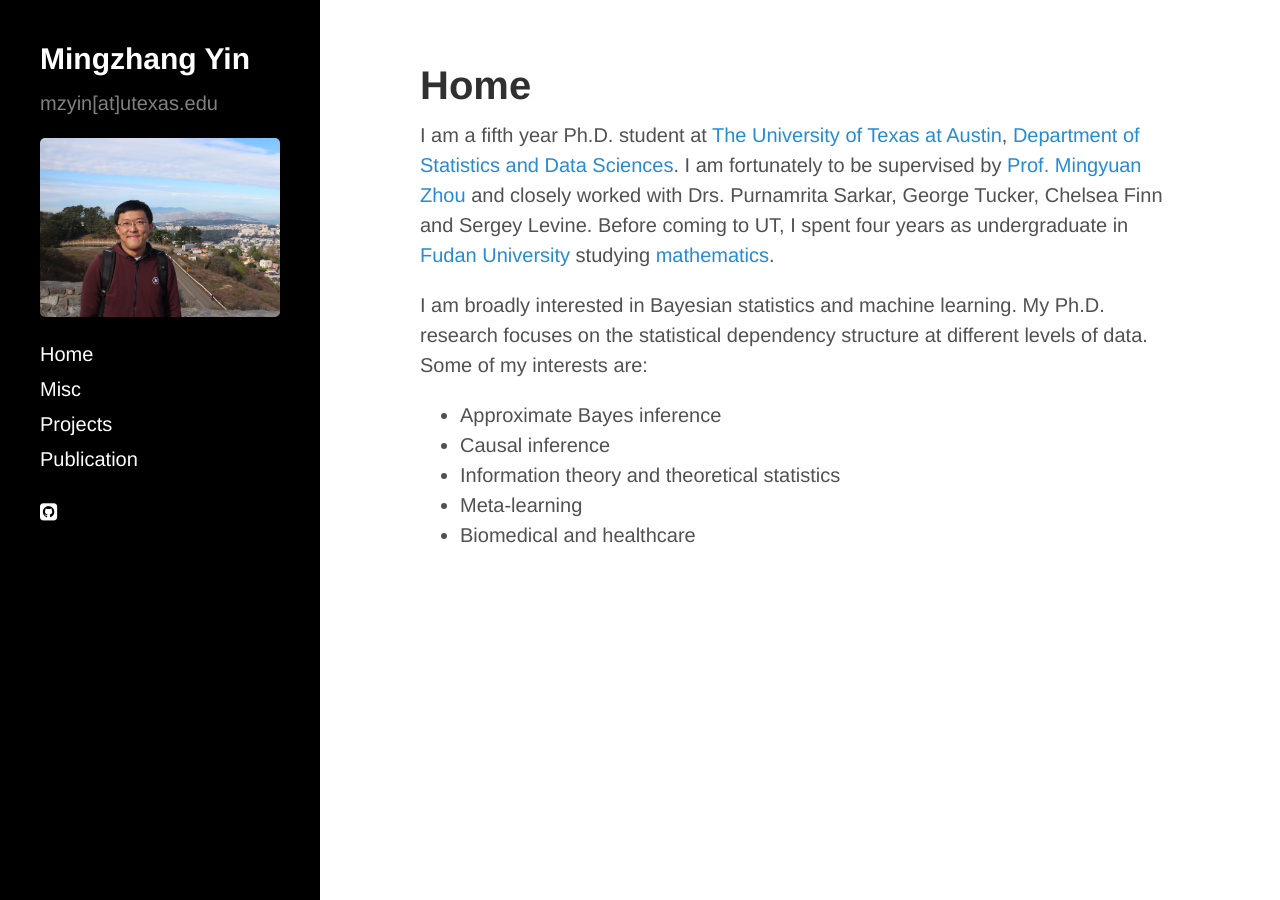
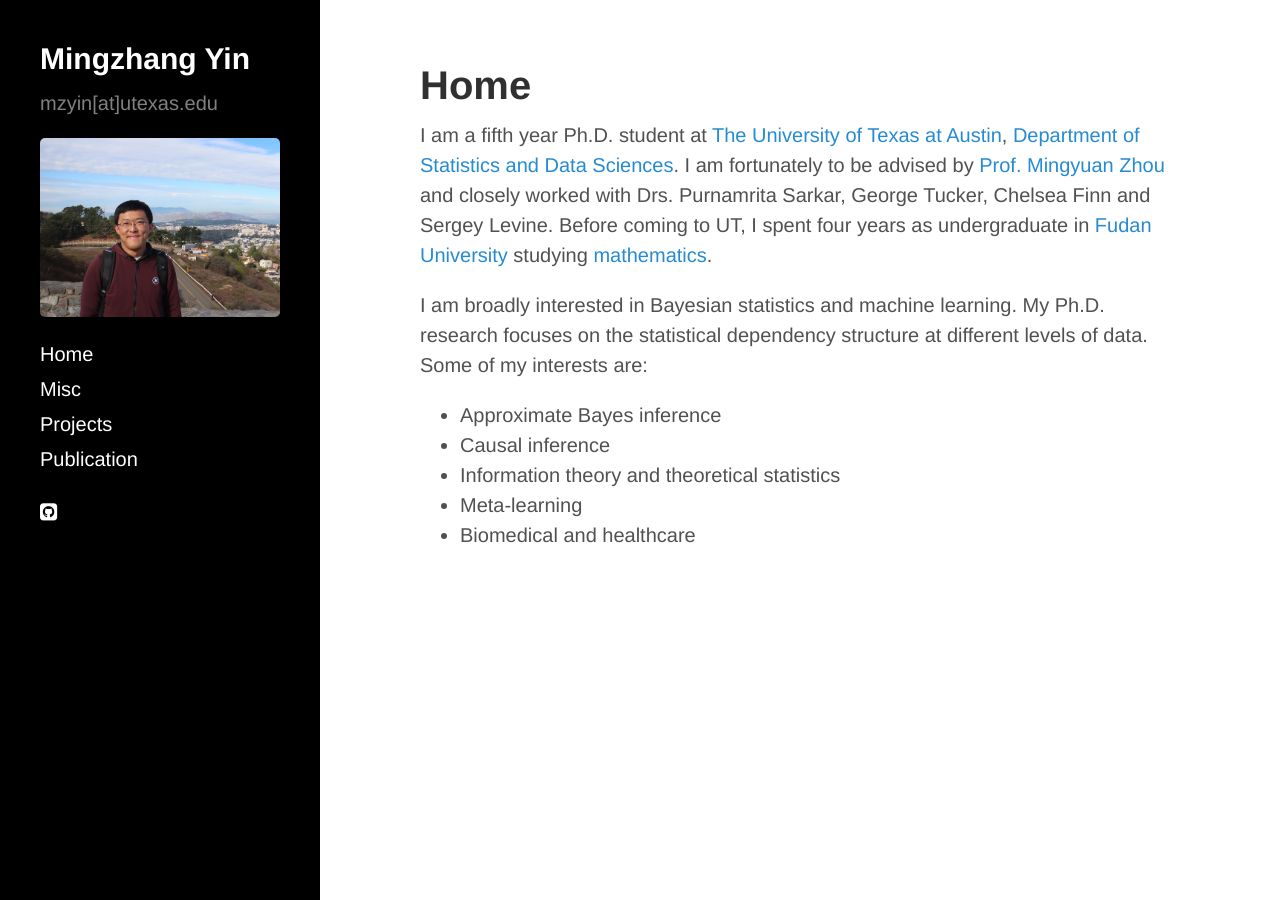
Before and after one commit to mingzhang-yin/mingzhang-yin.github.io, a Jekyll site: the page built from index.md, in a window 1280 px wide. Built offline with Jekyll 4.4.1, drawn with Linux system fonts in a browser that asks for light colours; nearby versions of some CDN libraries.

Commit message:
Update index.md

```diff
--- a/index.md
+++ b/index.md
@@ -11,7 +11,7 @@ title: Home
 <div class="row">
   <p>
   I am a fifth year Ph.D. student at
-  <a href="https://www.utexas.edu">The University of Texas at Austin</a>, <a href="https://stat.utexas.edu">Department of Statistics and Data Sciences</a>. I am fortunately to be supervised by
+  <a href="https://www.utexas.edu">The University of Texas at Austin</a>, <a href="https://stat.utexas.edu">Department of Statistics and Data Sciences</a>. I am fortunately to be advised by
   <a href="https://mingyuanzhou.github.io">Prof. Mingyuan Zhou</a> and closely worked with Drs. Purnamrita Sarkar, George Tucker, Chelsea Finn and Sergey Levine.  Before coming to UT, I spent four years as undergraduate in <a href="http://www.fudan.edu.cn/en/"> Fudan University</a> studying <a href="http://math.fudan.edu.cn/olden/Index.htm"> mathematics</a>.
 
   <p> I am broadly interested in Bayesian statistics and machine learning. My Ph.D. research focuses on the statistical dependency structure at different levels of data. Some of my interests are: </p>
```
